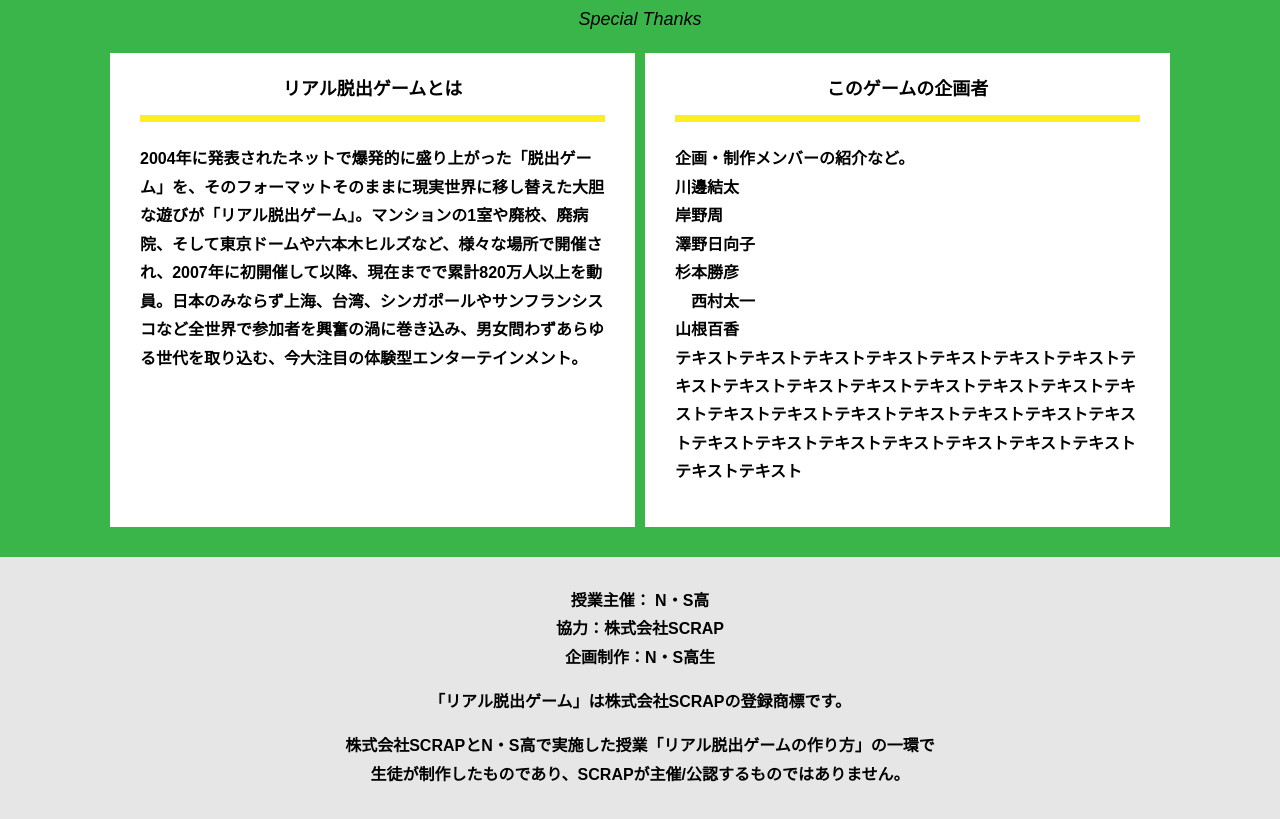
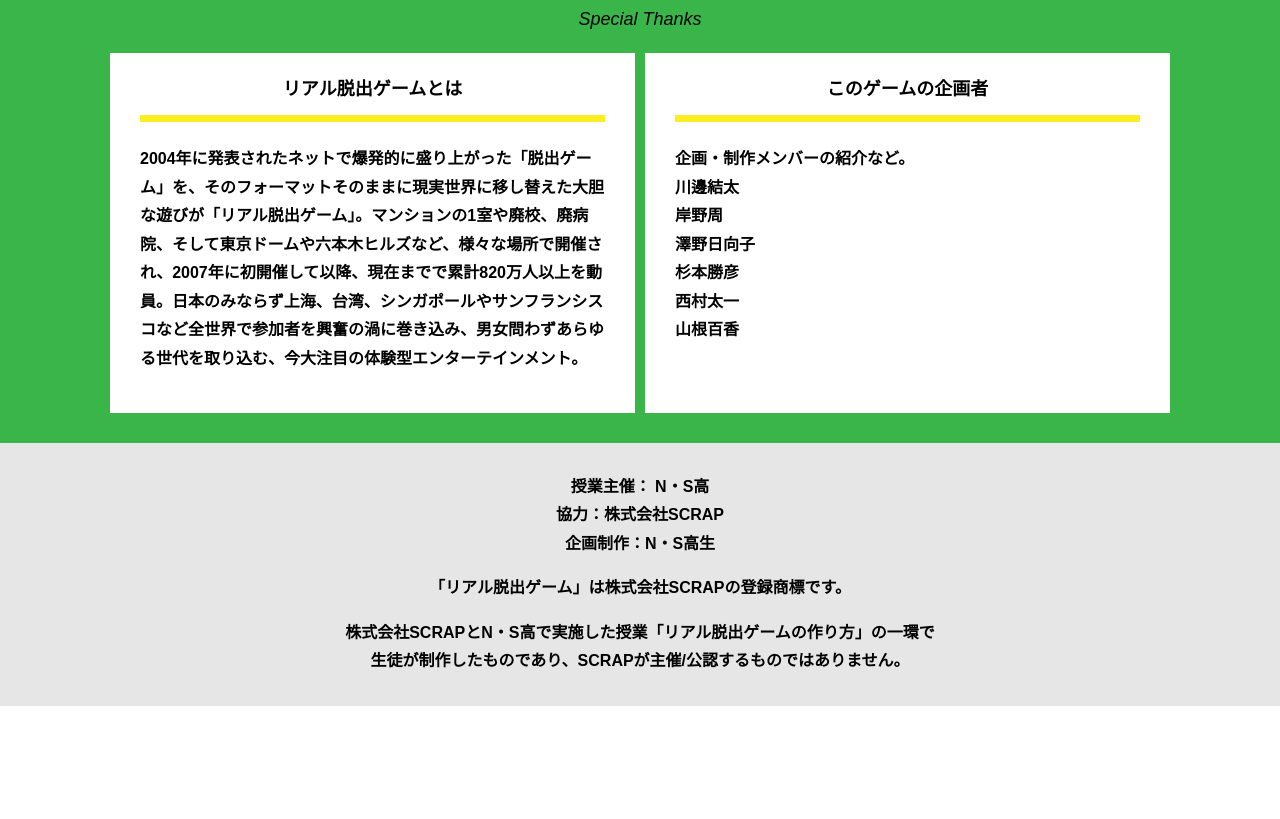
Before and after one commit to sugimoto-katsuhiko/alfa-kobe-D, a plain HTML site: page final.html in a window 1280 px wide. Shown: the part 1575-2394 px from the top of the page. After the commit the page ends 2281 px from the top, so only its background shows below. Drawn offline with Linux system fonts and the light colour scheme.

Commit message:
Update final.html

```diff
--- a/final.html
+++ b/final.html
@@ -69,9 +69,9 @@ Youtube貼り付けここまで-->
                 岸野周<br>
                 澤野日向子<br>
                 杉本勝彦<br>
-                　西村太一<br>
+                西村太一<br>
                 山根百香<br>
-                テキストテキストテキストテキストテキストテキストテキストテキストテキストテキストテキストテキストテキストテキストテキストテキストテキストテキストテキストテキストテキストテキストテキストテキストテキストテキストテキストテキストテキストテキストテキスト</p>
+                </p>
             </div>
           </div>
         </div>
```
